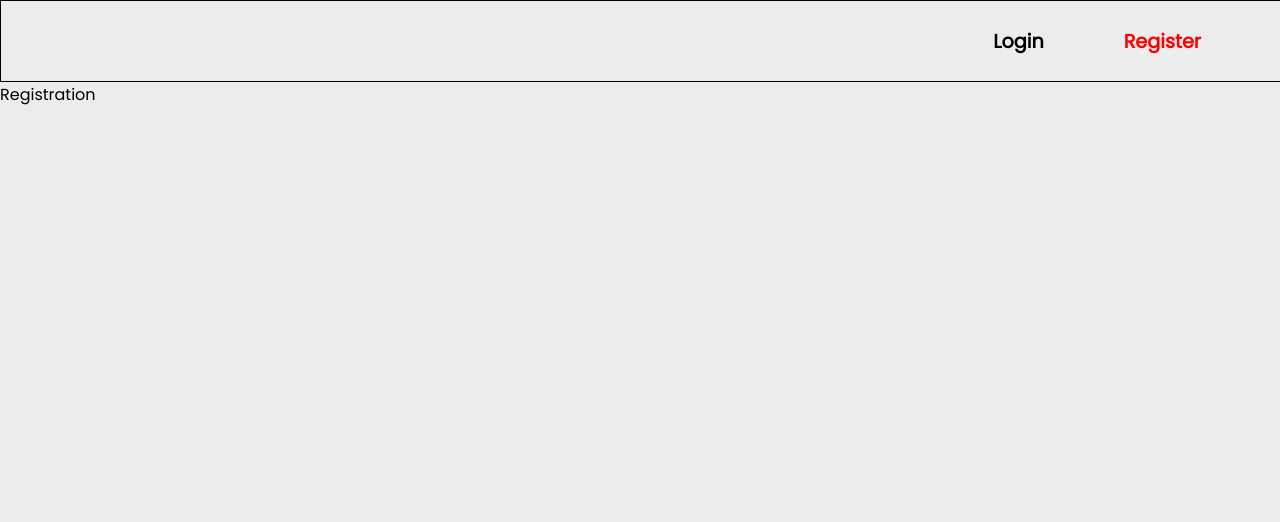
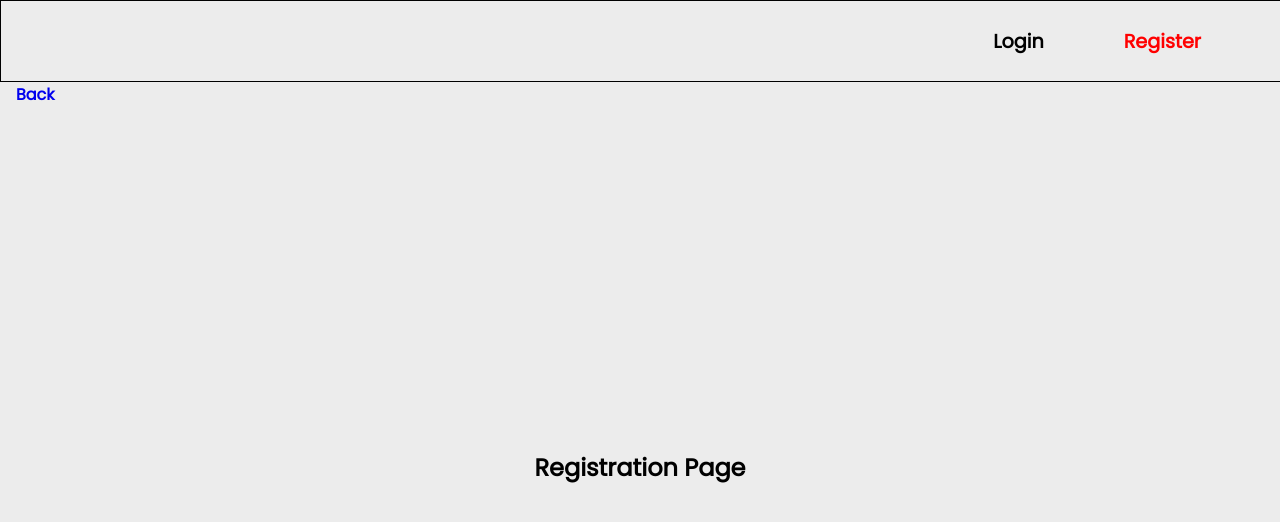
Before and after one commit to GeethoshGv/MERN-TASK, a React (Vite) app in the folder client/: page /register in a window 1280 px wide. Shown: the top 522 px of the page. Built offline with nearby package versions, Linux system fonts and the light colour scheme.

Commit message:
Implementing basic structure of the Login and register component with React Router integration and styling using SCSS

```diff
--- a/client/src/pages/login/Login.jsx
+++ b/client/src/pages/login/Login.jsx
@@ -1,15 +1,18 @@
 import React from "react";
 import { Link } from "react-router-dom";
+import "./login.scss";
 
 const Login = () => {
   return (
     <>
-      <section>
+      <section className="login_section">
         <Link className="backbutton" to="..">
           {" "}
           Back
         </Link>
-        <h1>Login Page</h1>
+        <div className="login-main-div">
+          <h1>Login Page</h1>
+        </div>
       </section>
     </>
   );
--- /dev/null
+++ b/client/src/pages/login/login.scss
@@ -0,0 +1,17 @@
+.login_section {
+  width: 100%;
+  height: 90vh;
+  .backbutton {
+    padding: 1rem;
+    text-decoration: none;
+    font-weight: bold;
+  }
+
+  .login-main-div {
+    display: flex;
+    width: 100%;
+    height: 100%;
+    align-items: center;
+    justify-content: center;
+  }
+}
--- a/client/src/pages/registration/Registration.jsx
+++ b/client/src/pages/registration/Registration.jsx
@@ -1,7 +1,21 @@
 import React from "react";
+import { Link } from "react-router-dom";
+import "./registration.scss";
 
 const Registration = () => {
-  return <div>Registration</div>;
+  return (
+    <>
+      <section className="registration_section">
+        <Link className="backbutton" to="..">
+          {" "}
+          Back
+        </Link>
+        <div className="registration-main-div">
+          <h1>Registration Page</h1>
+        </div>
+      </section>
+    </>
+  );
 };
 
 export default Registration;
--- /dev/null
+++ b/client/src/pages/registration/registration.scss
@@ -0,0 +1,17 @@
+.registration_section {
+  width: 100%;
+  height: 90vh;
+  .backbutton {
+    padding: 1rem;
+    text-decoration: none;
+    font-weight: bold;
+  }
+
+  .registration-main-div {
+    display: flex;
+    width: 100%;
+    height: 100%;
+    align-items: center;
+    justify-content: center;
+  }
+}
```
